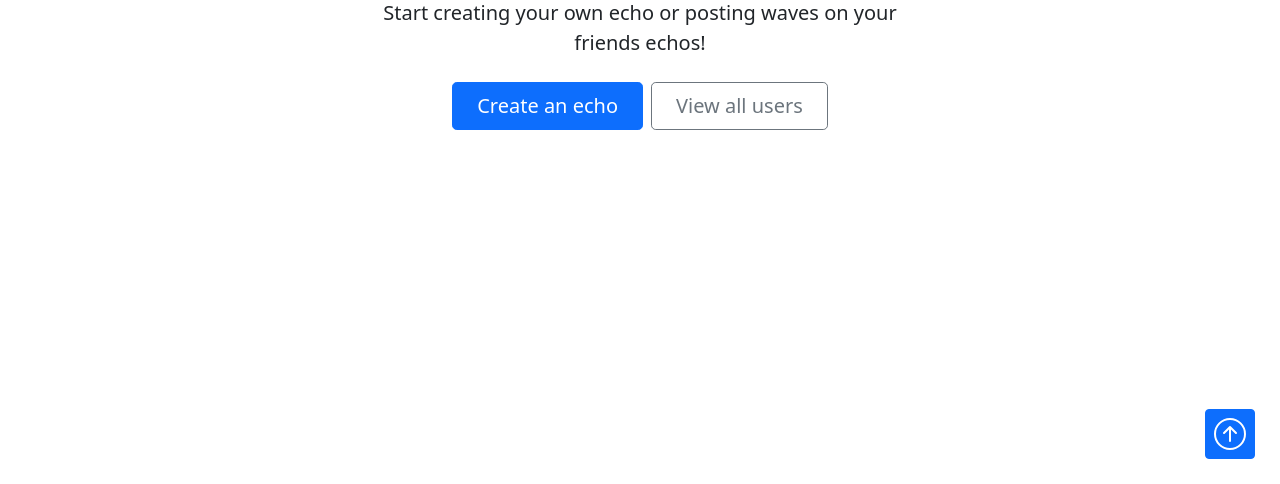
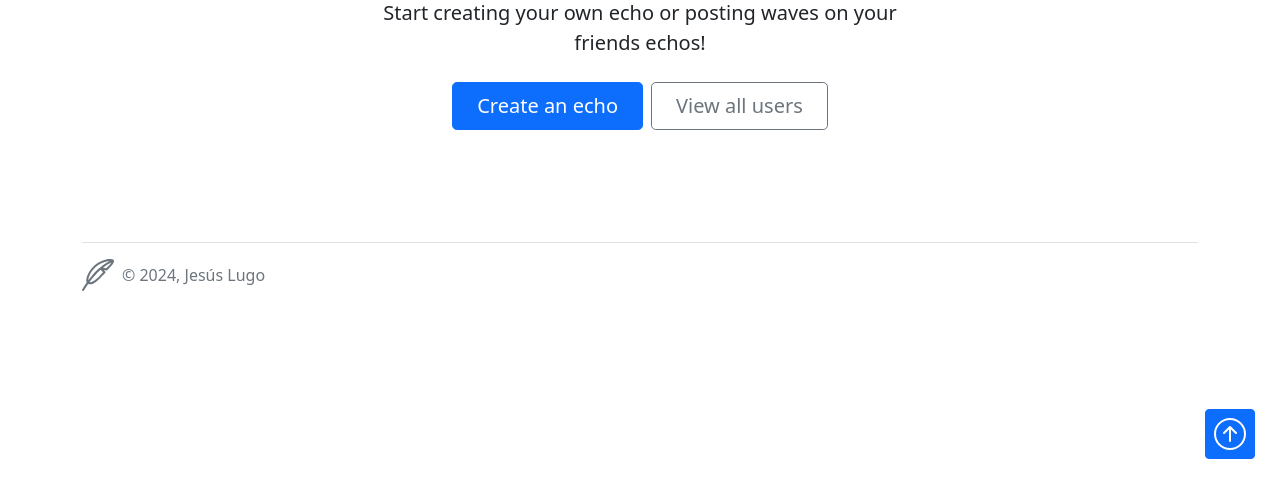
Before and after one commit to JesusLugo2002/DSW-Tribu, a Django app: page /echos/ in a window 1280 px wide. Shown: the part 316-800 px from the top of the page. Run offline with Django 5.2, Linux system fonts and the light colour scheme; the visitor is signed in with stand-in values (Sample User, id 1); data that the repository does not hold is empty; parts of the project's set-up code (start-up, migrations or seed data) failed here and were passed over.

Commit message:
Se añade footer y favicon

```diff
--- a/main/urls.py
+++ b/main/urls.py
@@ -32,6 +32,6 @@ urlpatterns = [
     path('echos/', include('echos.urls')),
     path('waves/', include('waves.urls')),
     path('users/', include('users.urls')),
-]
+] + static(settings.STATIC_URL, document_root=settings.STATIC_ROOT)
 if settings.DEBUG:
     urlpatterns += static(settings.MEDIA_URL, document_root=settings.MEDIA_ROOT)
--- a/shared/templates/base.html
+++ b/shared/templates/base.html
@@ -1,21 +1,24 @@
+{% load static %}
+
 <!DOCTYPE html>
 <html lang="en">
 <head>
     <meta charset="UTF-8">
     <meta name="viewport" content="width=device-width, initial-scale=1.0">
     <meta name="author" content="Jesus Lugo">
+    <link rel="shortcut icon" href="{% static "logo.svg" %}" type="image/x-icon">
     <link href="https://cdn.jsdelivr.net/npm/bootstrap@5.0.2/dist/css/bootstrap.min.css" rel="stylesheet" integrity="sha384-EVSTQN3/azprG1Anm3QDgpJLIm9Nao0Yz1ztcQTwFspd3yD65VohhpuuCOmLASjC" crossorigin="anonymous">
     <link rel="stylesheet" href="https://cdn.jsdelivr.net/npm/bootstrap-icons@1.11.3/font/bootstrap-icons.min.css">
     <script src="https://code.jquery.com/jquery-3.7.1.js" integrity="sha256-eKhayi8LEQwp4NKxN+CfCh+3qOVUtJn3QNZ0TciWLP4=" crossorigin="anonymous"></script>
     <title>{% block title %}{% endblock title %}</title>
 </head>
-<body class="bg-body-tertiary">
+<body>
     <div class="container">
         {% include "header.html" %}
         <main style="margin-top: 100px;">
             {% block main %}{% endblock main %}
         </main>
-        <footer></footer>
+        {% include "footer.html" %}
         {% include "return-button.html" %}
     </div>
     <script src="https://cdn.jsdelivr.net/npm/bootstrap@5.0.2/dist/js/bootstrap.bundle.min.js" integrity="sha384-MrcW6ZMFYlzcLA8Nl+NtUVF0sA7MsXsP1UyJoMp4YLEuNSfAP+JcXn/tWtIaxVXM" crossorigin="anonymous"></script>
--- /dev/null
+++ b/shared/templates/footer.html
@@ -0,0 +1,10 @@
+<footer class="footer d-flex flex-wrap justify-content-between align-items-center py-3 mt-3 border-top">
+    <div class="col-md-4 d-flex align-items-center">
+      <a href="/" class="mb-3 me-2 mb-md-0 text-muted text-decoration-none lh-1">
+        <svg xmlns="http://www.w3.org/2000/svg" width="32" height="32" fill="currentColor" class="bi bi-feather" viewBox="0 0 16 16">
+            <path d="M15.807.531c-.174-.177-.41-.289-.64-.363a3.8 3.8 0 0 0-.833-.15c-.62-.049-1.394 0-2.252.175C10.365.545 8.264 1.415 6.315 3.1S3.147 6.824 2.557 8.523c-.294.847-.44 1.634-.429 2.268.005.316.05.62.154.88q.025.061.056.122A68 68 0 0 0 .08 15.198a.53.53 0 0 0 .157.72.504.504 0 0 0 .705-.16 68 68 0 0 1 2.158-3.26c.285.141.616.195.958.182.513-.02 1.098-.188 1.723-.49 1.25-.605 2.744-1.787 4.303-3.642l1.518-1.55a.53.53 0 0 0 0-.739l-.729-.744 1.311.209a.5.5 0 0 0 .443-.15l.663-.684c.663-.68 1.292-1.325 1.763-1.892.314-.378.585-.752.754-1.107.163-.345.278-.773.112-1.188a.5.5 0 0 0-.112-.172M3.733 11.62C5.385 9.374 7.24 7.215 9.309 5.394l1.21 1.234-1.171 1.196-.027.03c-1.5 1.789-2.891 2.867-3.977 3.393-.544.263-.99.378-1.324.39a1.3 1.3 0 0 1-.287-.018Zm6.769-7.22c1.31-1.028 2.7-1.914 4.172-2.6a7 7 0 0 1-.4.523c-.442.533-1.028 1.134-1.681 1.804l-.51.524zm3.346-3.357C9.594 3.147 6.045 6.8 3.149 10.678c.007-.464.121-1.086.37-1.806.533-1.535 1.65-3.415 3.455-4.976 1.807-1.561 3.746-2.36 5.31-2.68a8 8 0 0 1 1.564-.173"/>
+          </svg>
+      </a>
+      <span class="text-muted">© 2024, Jesús Lugo</span>
+    </div>
+  </footer>
```
Also changed, not shown: shared/static/logo.svg (added).
